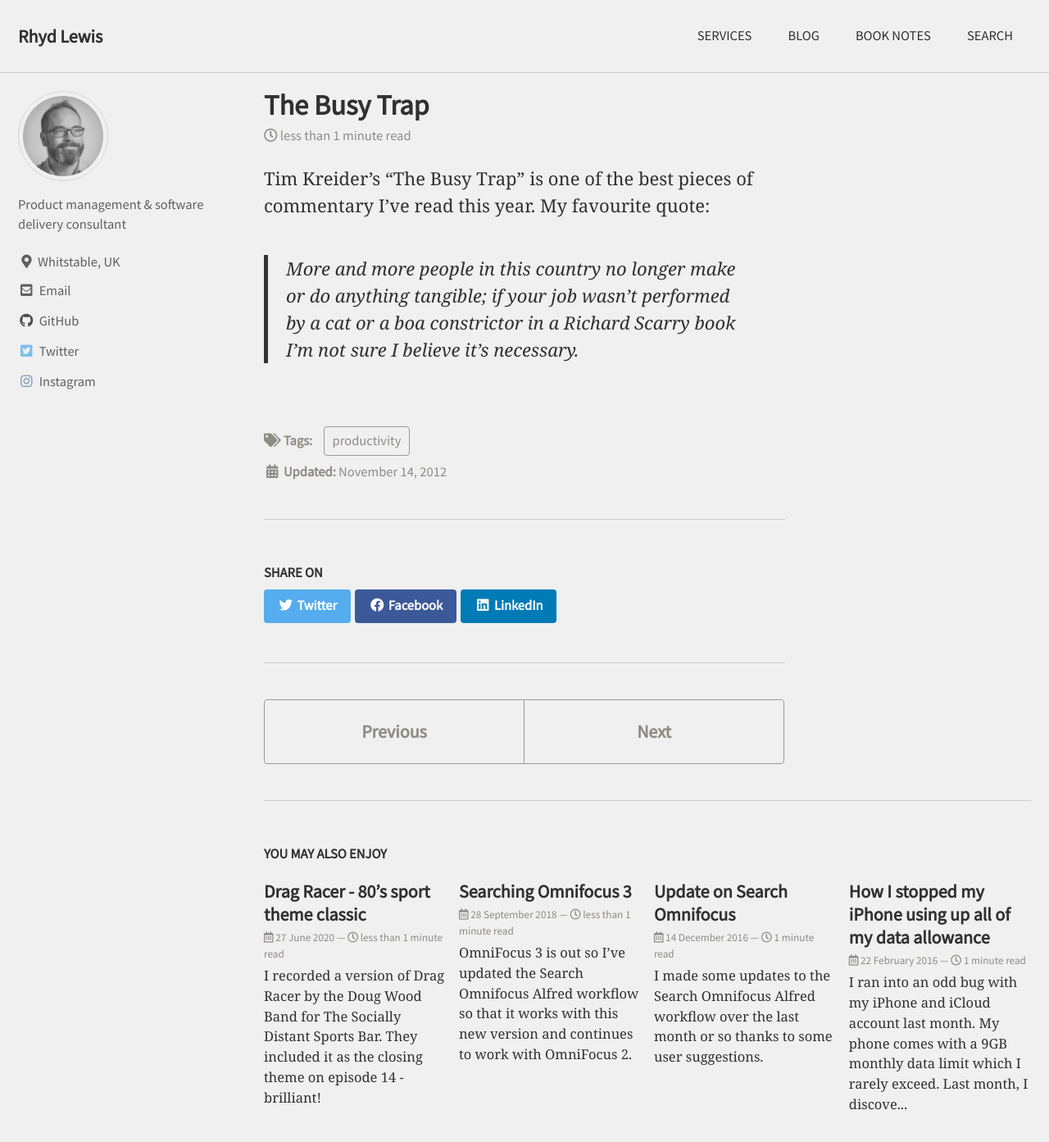
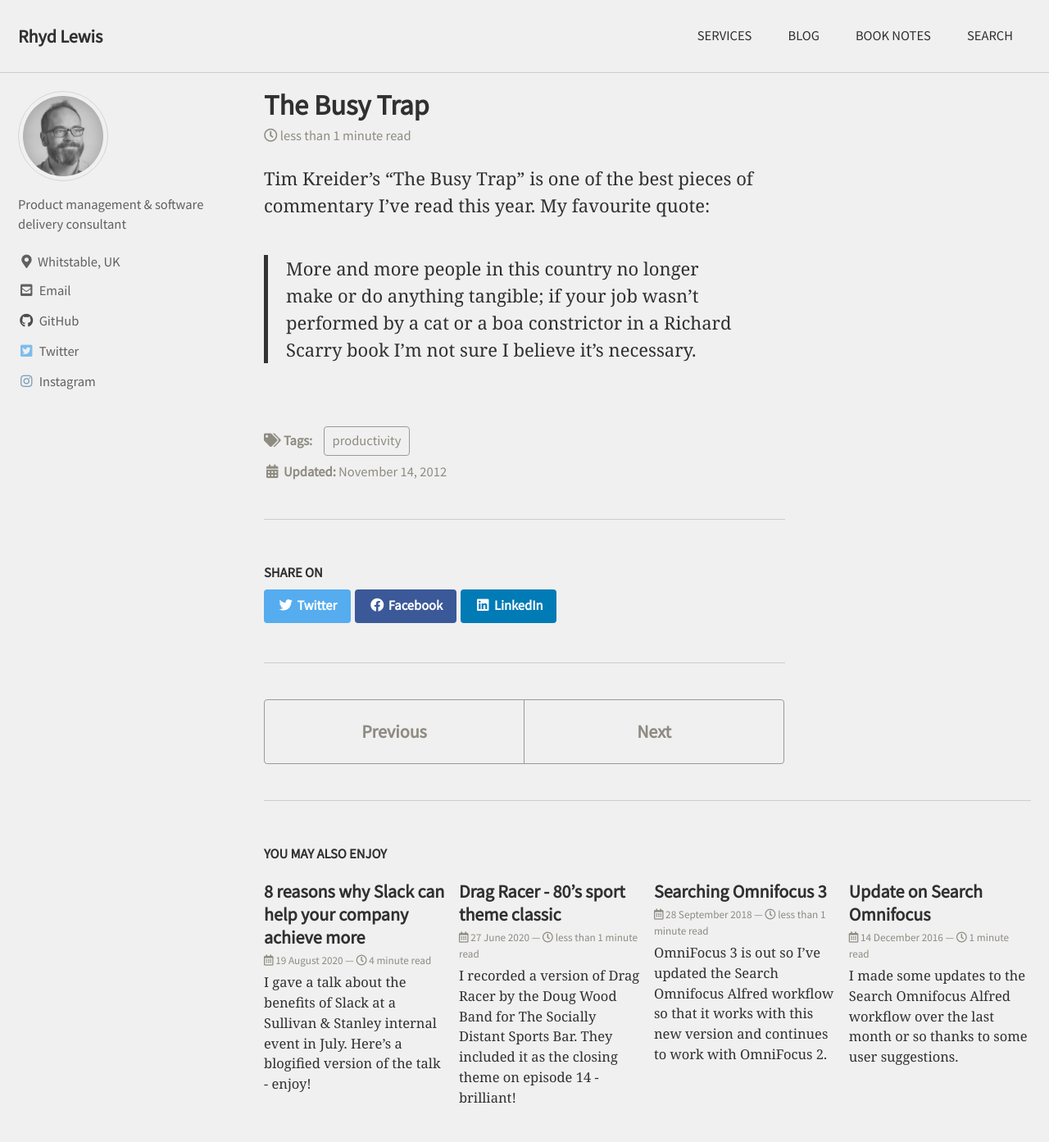
Before and after one commit to rhydlewis/rhydlewis.net, a Jekyll site: the page built from _posts/2012-11-14-The Busy Trap.markdown, in a window 1280 px wide and 1400 px high. Shown: the top 1393 px of the window at 82% size. Built offline with Jekyll 4.4.1, drawn with Linux system fonts in a browser that asks for light colours; cached includes are drawn as plain includes; some web fonts are replaced; some of the changed lines change nothing that is shown.

Commit message:
Added Slack post

```diff
--- /dev/null
+++ b/_posts/2020-08-19-8-reasons-why-slack.markdown
@@ -0,0 +1,93 @@
+---
+title: "8 reasons why Slack can help your company achieve more"
+date: 2020-08-19T18:00:00
+permalink: /blog/2020/07/24/:slug
+excerpt_separator: <!--more-->
+tags:
+- slack
+- talk
+---
+
+I gave a talk about the benefits of Slack at a [Sullivan & Stanley](https://www.sullivanstanley.com) internal event in July. Here's a blogified version of the talk - enjoy!
+<!--more-->
+
+## Synopsis
+
+* How I introduced Slack as a useful tool at a previous company
+* Why it became an important part of our workflow
+* How it helped us do more
+
+By the end of this post, you should know more about some of the benefits and drawbacks Slack could offer to your company.
+
+## Background
+
+In 2014, I was working at a consultancy that helped companies and organisations solve difficult software problems. Communication was  - and still is - paramount. As a distributed team, we tried using messaging and office collaboration tools like Yammer, Skype and Google+ but none of these seemed felt right.
+
+Whilst working at a financial publishing client, our team - a mix of consultants and employees - had difficulty using a viable collaboration tool. As consultants, we couldn't access the client's internal messaging apps and tools like Skype were explicitly blocked by the company.
+
+Enter [Slack](www.slack.com), just at the right time. This new app - around for less than a year - was already getting positive news. We installed it, we tried it and we liked it: it solved some of our problems straight away. I created a workspace for my company to use and within a few weeks we had 10 users and within 6 months, 130 had signed up.
+
+## Why Slack worked
+
+So, why did Slack succeed where other tools failed? The stand out reasons for me are:
+
+- easy to install and start using
+- lack of connectivity hassle
+- it didn't feel corporate or boring - it was fun to use
+- it allowed us to stay in touch without hassle, there was no admin controlling the set up so conversations and groups could grow organically
+
+People started to set up specific groups to:
+
+- share status updates across the company/teams
+- keep in touch with distributed colleagues
+- start team discussions
+- talk about social, fun non-work topics
+
+Then people realised we could use it to help us:
+
+- promote fund raising and corporate responsibility actions
+- create and share help, how-to, FAQs content
+- set up communities of practice to help people in similar roles working for different clients help each other
+- receive alerts from CI pipelines and build monitors
+- play games and get feedback using polls
+- improve our hiring and interview
+- co-ordinate our sales effort
+- easily integrate and receive updates from other apps and services
+
+Some of the problems we observed included:
+
+1. Slack gets noisy - fast. There is a lot of chatter so trying to keep up became pointless.
+2. Slack stores your data on their servers which is a risk for some companies.
+
+## Traits
+
+Some of the traits people exhibit whilst using Slack can be funny too:
+
+> Threads please!!!
+
+* A cry for help from someone who can't keep up with a conversation. Keep an eye out for these people as they happily throw messages into the same channel later in flagrant disregard of their earlier decree
+
+> @Dave I think your conversation with @Mike should be in #topic-that-is-of-no-interest-to-me-whatsover
+
+- This person likes to tell other people that they should talk SOMEWHERE ELSE.
+
+> @Sarah 🤬⚠️😱🧛‍♂️ - yeah?
+
+- The person who uses emojis more than words
+
+> lol
+
+- Finally, my favourite, the person who only ever messages 'lol' in response to someone else
+
+## 8 Reasons
+
+So, here are the 8 ways Slack can help your company achieve more:
+
+1. **improve support** - at a recent company, we reduced the lead time on support requests by giving our clients shared channel access in Slack. Direct and easy communication with customers is a winner
+2. **build better client relationships** by bringing their people clients on board - again with shared channel access - to promote a single-team ethos where you can share progress, and good and bad news
+3. keep colleagues past and present in touch **to improve cohesion**
+4. help your teams **continuously improve** by setting up communities of practice to help people working in similar roles feel less isolated and to ask for help when they need it most
+5. you can help your teams **maintain morale** - when the COVID lock down began earlier this year, people set up channels to help others discuss and deal with the sudden change to everyone's lives
+6. find out when your **production systems are at risk** by integrating your monitoring tools into Slack. I've seen how alerts fed into Slack helped avoid production outages so they can be an absolute life saver.
+7. **promote good news**:  new baby pictures, new joiners, etc.
+8. **help recruitment effort** by posting new roles internally
--- a/_sass/minimal-mistakes/_base.scss
+++ b/_sass/minimal-mistakes/_base.scss
@@ -110,7 +110,6 @@ blockquote {
   margin: 2em 1em 2em 0;
   padding-left: 1em;
   padding-right: 1em;
-  font-style: italic;
   border-left: 0.25em solid $primary-color;
 
   cite {
```
